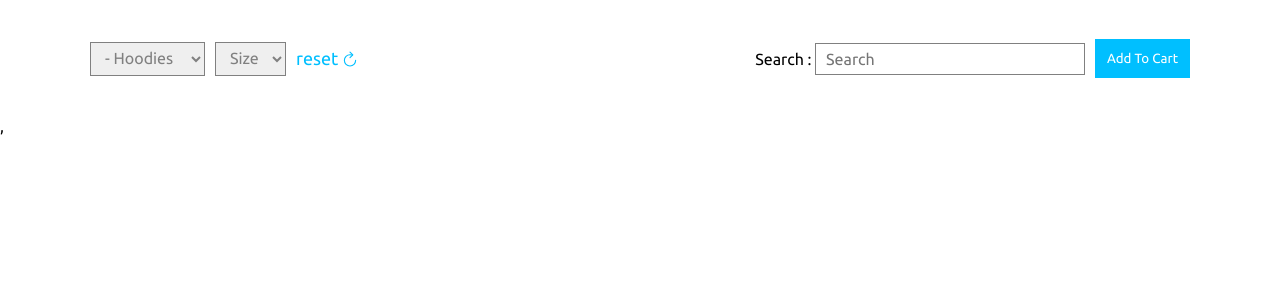
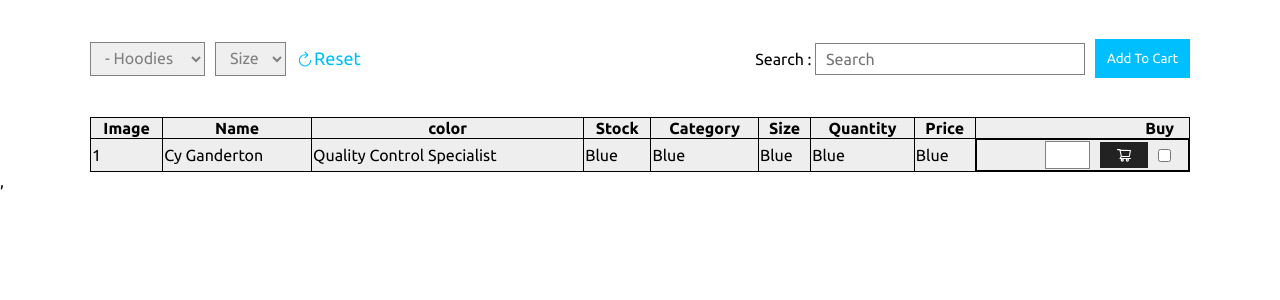
Before and after one commit to Safiul-Azam/checkout-from-ecommerce, a React (Create React App) app: page / in a window 1280 px wide. Shown: the top 300 px of the page. Built offline with nearby package versions, Linux system fonts and the light colour scheme.

Commit message:
product component is done with design

```diff
--- a/src/component/Home/Home.jsx
+++ b/src/component/Home/Home.jsx
@@ -1,11 +1,13 @@
 import React from 'react';
 import Navbar from '../Navbar/Navbar';
+import Products from '../Products/Products';
 import './home.css'
 
 const Home = () => {
     return (
         <div className='home-container'>
             <Navbar />
+            <Products/>
         </div>
     );
 };
--- a/src/component/Navbar/Navbar.js
+++ b/src/component/Navbar/Navbar.js
@@ -25,7 +25,7 @@ const Navbar = () => {
                     <option>xl</option>
                     <option>xll</option>
                 </select>
-                <p className='reset'>reset <IoRefresh className='icon'/></p>
+                <p className='reset'><IoRefresh/> Reset</p>
             </div>
             <div className='search'>
                 <div className="search-products">
--- a/src/component/Navbar/navbar.css
+++ b/src/component/Navbar/navbar.css
@@ -27,7 +27,3 @@ button{
     color: deepskyblue;
     font-size: 18px;
 }
-.icon{
-    color: deepskyblue;
-    margin-left: 3px;
-}
--- a/src/component/Products/Products.css
+++ b/src/component/Products/Products.css
@@ -0,0 +1,25 @@
+table {
+    width: 100%;
+    border-collapse: collapse;
+}
+
+table,
+th,
+td {
+    border: 1px solid;
+    background: rgb(238, 238, 238);
+}
+.check-cart{
+    display: flex;
+    align-items: center;
+    justify-content: end;
+}
+.check-cart input {
+    width: 25px;
+    padding: 4px 0px 4px 18px;
+}
+.cart{
+    padding: 5px 16px;
+    background-color: #222;
+    color: white;
+}
--- a/src/component/Products/Products.js
+++ b/src/component/Products/Products.js
@@ -1,9 +1,42 @@
 import React from 'react';
+import './Products.css'
+import {AiOutlineShoppingCart} from 'react-icons/ai'
 
 const Products = () => {
     return (
-        <div className="overflow-x-auto">
-
+        <div className="product-container">
+            <table className="">
+                <thead>
+                    <tr>
+                        <th>Image</th>
+                        <th>Name</th>
+                        <th>color</th>
+                        <th>Stock</th>
+                        <th>Category</th>
+                        <th>Size</th>
+                        <th>Quantity</th>
+                        <th>Price</th>
+                        <th style={{textAlign:'right',paddingRight:'15px'}}>Buy</th>
+                    </tr>
+                </thead>
+                <tbody>
+                    <tr>
+                        <td>1</td>
+                        <td>Cy Ganderton</td>
+                        <td>Quality Control Specialist</td>
+                        <td>Blue</td>
+                        <td>Blue</td>
+                        <td>Blue</td>
+                        <td>Blue</td>
+                        <td>Blue</td>
+                        <td className='check-cart'>
+                            <input type="number" />
+                            <AiOutlineShoppingCart className='cart'/>
+                            <input type="checkbox" name="" id="" />
+                        </td>
+                    </tr>
+                </tbody>
+            </table>
         </div>
     );
 };
```
